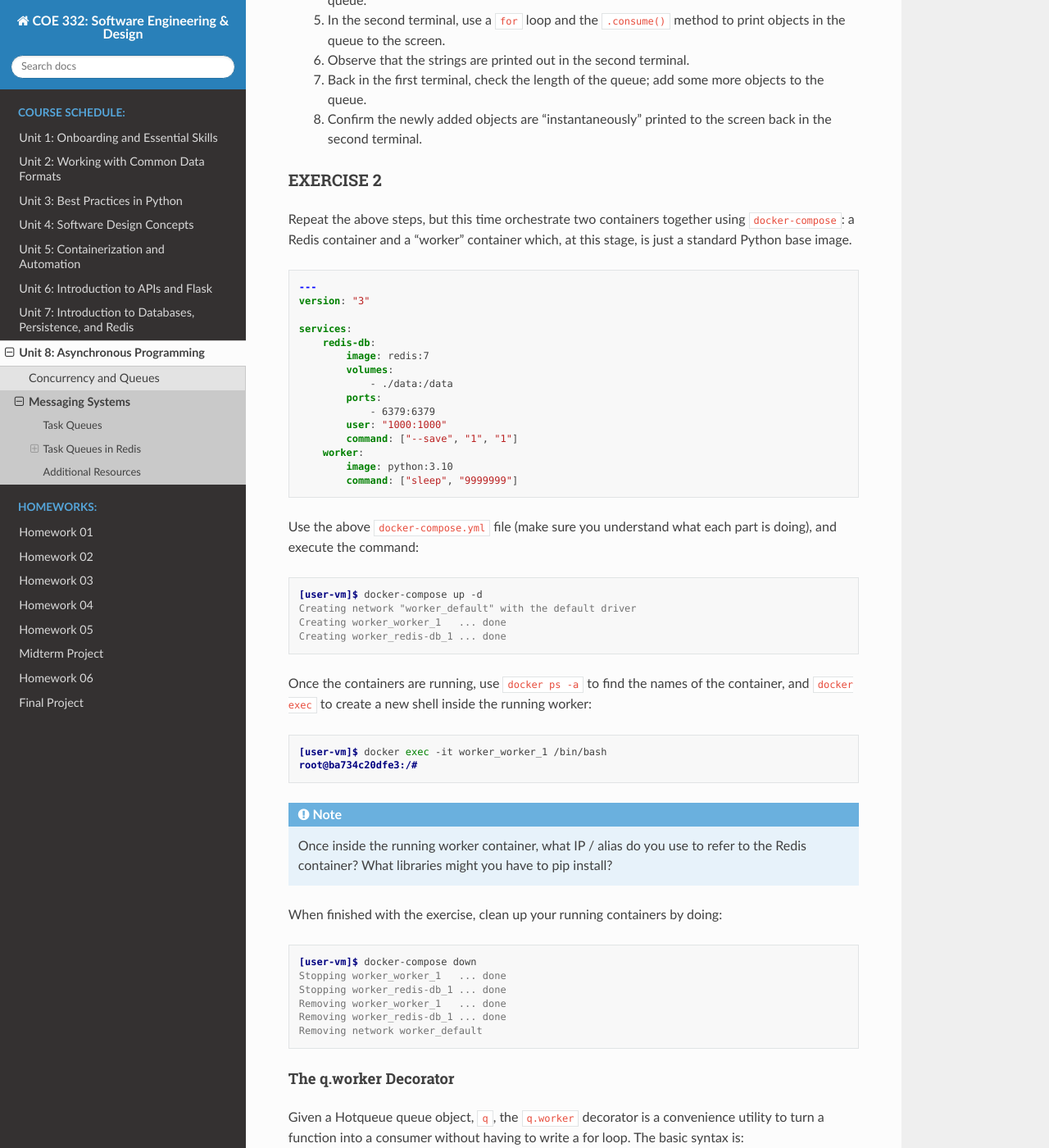
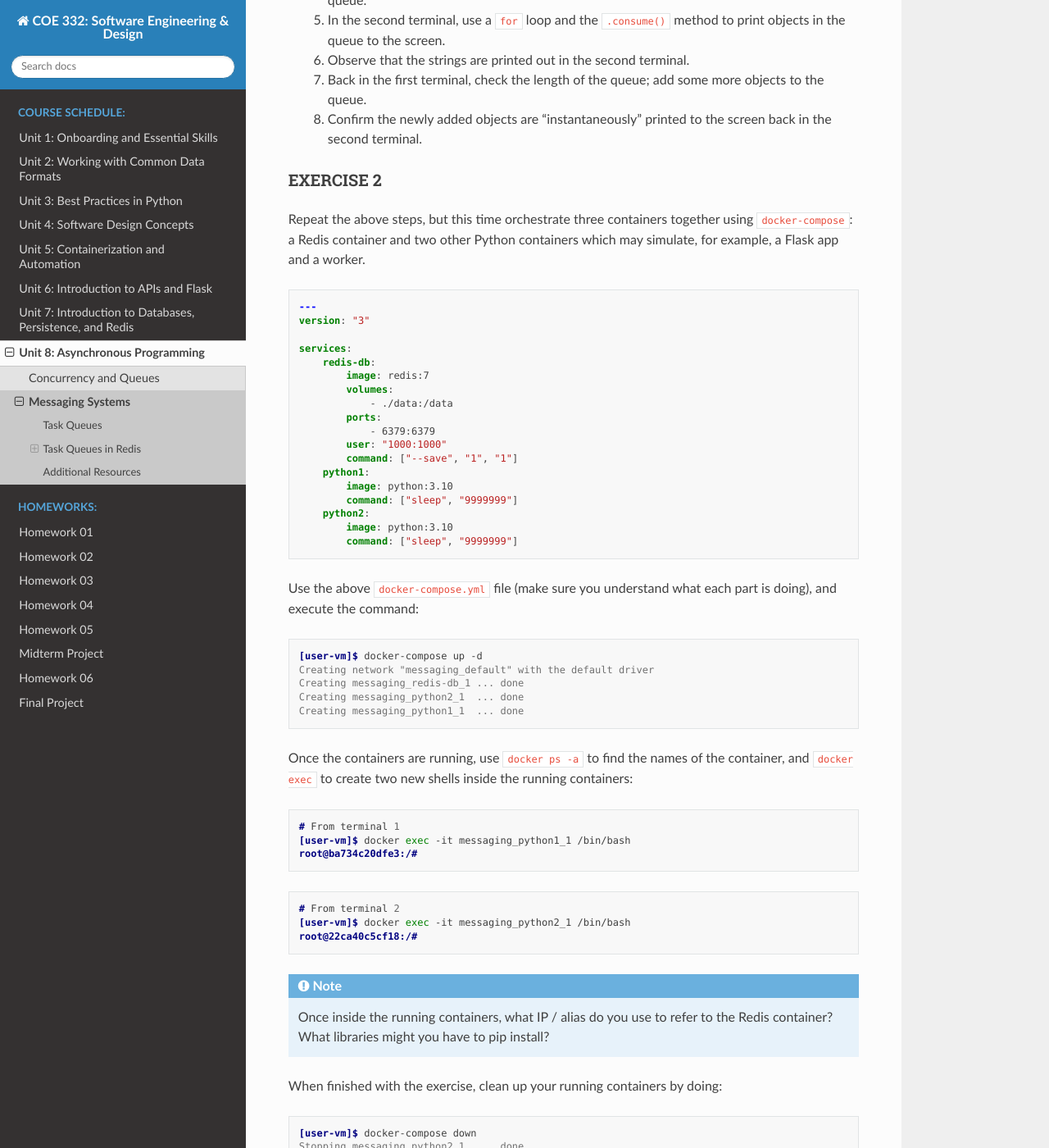
Before and after one commit to TACC/coe-332-sp24, a Sphinx documentation site: the page built from docs/unit08/messaging.rst, in a window 1280 px wide and 1400 px high, scrolled down 1749 px. Shown: the whole window at 82% size. Built offline with Sphinx 7.4.7 and the Read the Docs theme 2.0.0, drawn with Linux system fonts in a browser that asks for light colours; pages that are not in the unit, such as notebooks, are missing from menus; some of the changed text lies outside the part shown.

Commit message:
added messaging section to unit 08

```diff
--- a/docs/unit08/messaging.rst
+++ b/docs/unit08/messaging.rst
@@ -83,8 +83,8 @@ Complete the following on your JetStream VM.
 EXERCISE 2
 ~~~~~~~~~~
 
-Repeat the above steps, but this time orchestrate two containers together using ``docker-compose``: a Redis
-container and a "worker" container which, at this stage, is just a standard Python base image.
+Repeat the above steps, but this time orchestrate three containers together using ``docker-compose``: a Redis
+container and two other Python containers which may simulate, for example, a Flask app and a worker.
 
 .. code-block:: yaml
 
@@ -100,7 +100,10 @@ container and a "worker" container which, at this stage, is just a standard Pyth
                - 6379:6379
            user: "1000:1000"
            command: ["--save", "1", "1"]
-       worker:
+       python1:
+           image: python:3.10
+           command: ["sleep", "9999999"]
+       python2:
            image: python:3.10
            command: ["sleep", "9999999"]
 
@@ -111,21 +114,31 @@ the command:
 .. code-block:: console
 
    [user-vm]$ docker-compose up -d
-   Creating network "worker_default" with the default driver
-   Creating worker_worker_1   ... done
-   Creating worker_redis-db_1 ... done
+   Creating network "messaging_default" with the default driver
+   Creating messaging_redis-db_1 ... done
+   Creating messaging_python2_1  ... done
+   Creating messaging_python1_1  ... done
+
 
 Once the containers are running, use ``docker ps -a`` to find the names of the container, and ``docker exec``
-to create a new shell inside the running worker:
+to create two new shells inside the running containers:
 
 .. code-block:: console
 
-   [user-vm]$ docker exec -it worker_worker_1 /bin/bash
+   # From terminal 1
+   [user-vm]$ docker exec -it messaging_python1_1 /bin/bash
    root@ba734c20dfe3:/#
+
+.. code-block:: console
+
+   # From terminal 2
+   [user-vm]$ docker exec -it messaging_python2_1 /bin/bash
+   root@22ca40c5cf18:/#
+
 
 .. note::
 
-   Once inside the running worker container, what IP / alias do you use to refer to the Redis container?
+   Once inside the running containers, what IP / alias do you use to refer to the Redis container?
    What libraries might you have to pip install?
 
 When finished with the exercise, clean up your running containers by doing:
@@ -133,17 +146,19 @@ When finished with the exercise, clean up your running containers by doing:
 .. code-block:: console
 
    [user-vm]$ docker-compose down
-   Stopping worker_worker_1   ... done
-   Stopping worker_redis-db_1 ... done
-   Removing worker_worker_1   ... done
-   Removing worker_redis-db_1 ... done
-   Removing network worker_default
+   Stopping messaging_python2_1  ... done
+   Stopping messaging_python1_1  ... done
+   Stopping messaging_redis-db_1 ... done
+   Removing messaging_python2_1  ... done
+   Removing messaging_python1_1  ... done
+   Removing messaging_redis-db_1 ... done
+   Removing network messaging_default
 
 
-The q.worker Decorator
-^^^^^^^^^^^^^^^^^^^^^^
+The @q.worker Decorator
+~~~~~~~~~~~~~~~~~~~~~~~
 
-Given a Hotqueue queue object, ``q``, the ``q.worker`` decorator is a convenience utility to turn a function into a consumer
+Given a HotQueue queue object, ``q``, the ``@q.worker`` decorator is a convenience utility to turn a function into a consumer
 without having to write a for loop. The basic syntax is:
 
 .. code-block:: python3
--- a/docs/unit08/overview.rst
+++ b/docs/unit08/overview.rst
@@ -5,12 +5,14 @@ In this unit, we will discuss *Asynchronous Programming*, a method for computer
 programs (like our web apps) to handle multiple tasks simultaneously. We will
 introduce the concepts of concurrency, queues, and messaging systems to achieve
 our goal of adding a "long running" job functionality to our Flask API projects.
-We will also write a series of functions (the "jobs API") to help us create and
-process tasks.
+We will also write a series of functions (the "Jobs API") to help us create,
+manage, and process tasks submitted by users.
 
 .. toctree::
    :maxdepth: 1
 
    concurrency
    messaging
+
+..
    jobs_api
```
Also changed, not shown: other parts of docs/unit08/messaging.rst (+2 -2 lines).
